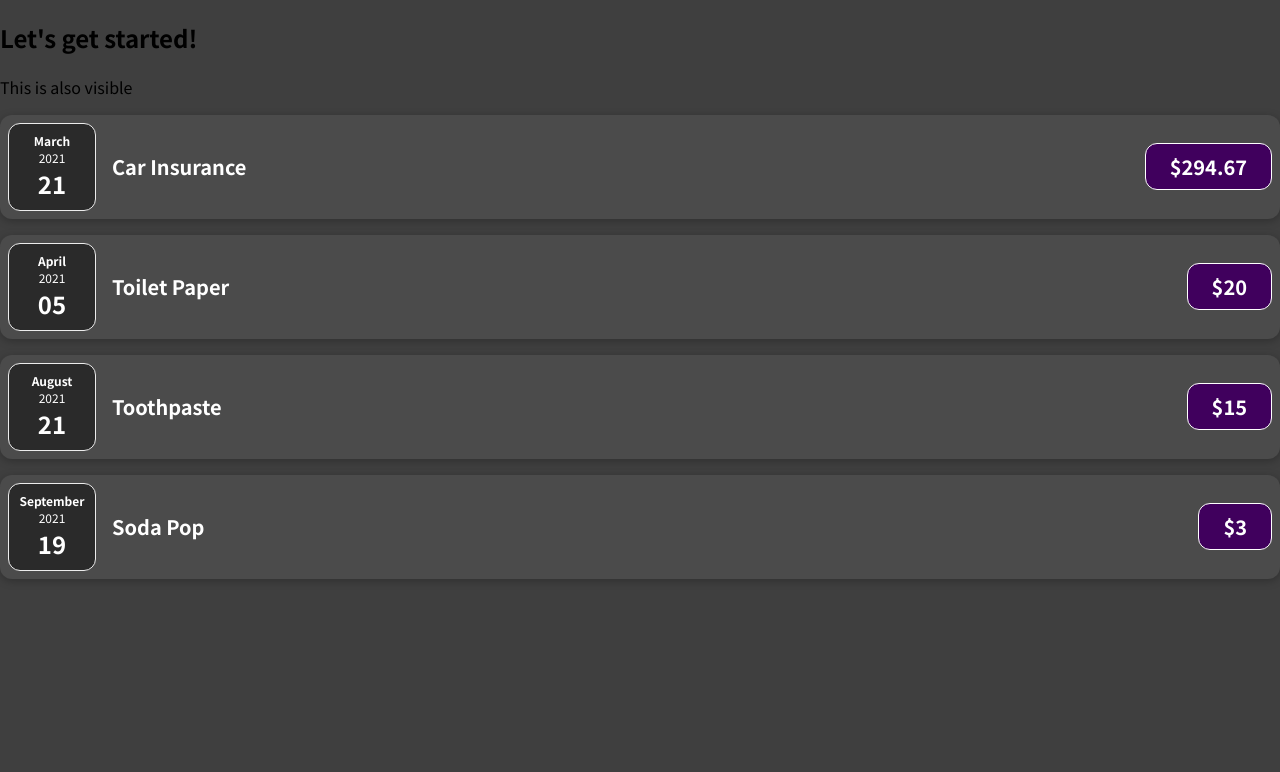
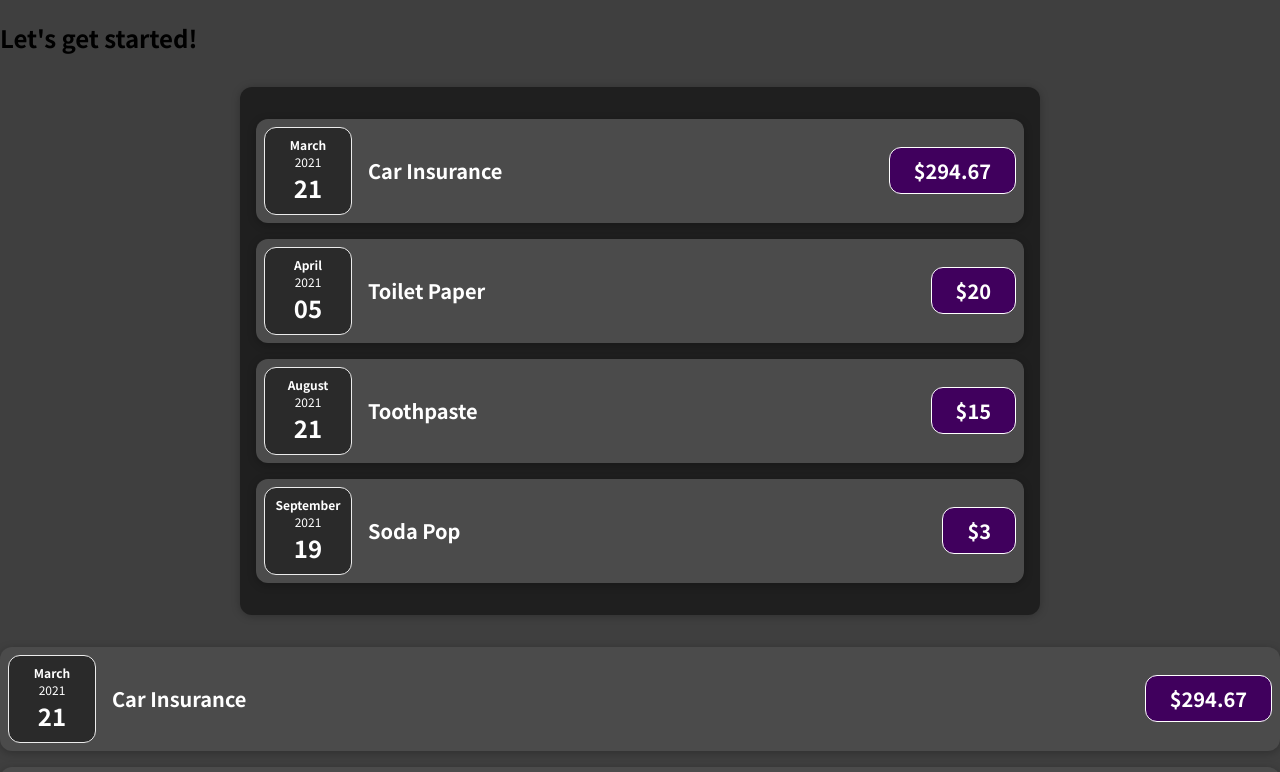
Before and after one commit to bduong94/react-complete-guide, a React (Create React App) app: page / in a window 1280 px wide. Shown: the top 772 px of the page. Built offline with nearby package versions, Linux system fonts and the light colour scheme.

Commit message:
Create ExpenseItemList component

```diff
--- a/src/App.js
+++ b/src/App.js
@@ -1,4 +1,5 @@
 import ExpenseItem from "./components/ExpenseItem";
+import ExpenseItemList from "./components/ExpenseItemList";
 
 function App() {
   const expenses = [
@@ -30,7 +31,7 @@
   return (
     <div>
       <h2>Let's get started!</h2>
-      <p>This is also visible</p>
+      <ExpenseItemList expenses={expenses} />
       <ExpenseItem
         title={expenses[0].title}
         amount={expenses[0].amount}
--- /dev/null
+++ b/src/components/ExpenseItemList.css
@@ -0,0 +1,9 @@
+.expenses {
+  padding: 1rem;
+  background-color: rgb(31, 31, 31);
+  margin: 2rem auto;
+  width: 50rem;
+  max-width: 95%;
+  border-radius: 12px;
+  box-shadow: 0 1px 8px rgba(0, 0, 0, 0.25);
+}
--- /dev/null
+++ b/src/components/ExpenseItemList.js
@@ -0,0 +1,18 @@
+import React from "react";
+import "./ExpenseItemList.css";
+import ExpenseItem from "./ExpenseItem";
+
+export default function ExpenseItemList(props) {
+  const expensesList = props.expenses.map((expense) => {
+    return (
+      <ExpenseItem
+        key={expense.id}
+        title={expense.title}
+        amount={expense.amount}
+        date={expense.date}
+      />
+    );
+  });
+
+  return <div className="expenses">{expensesList}</div>;
+}
```
